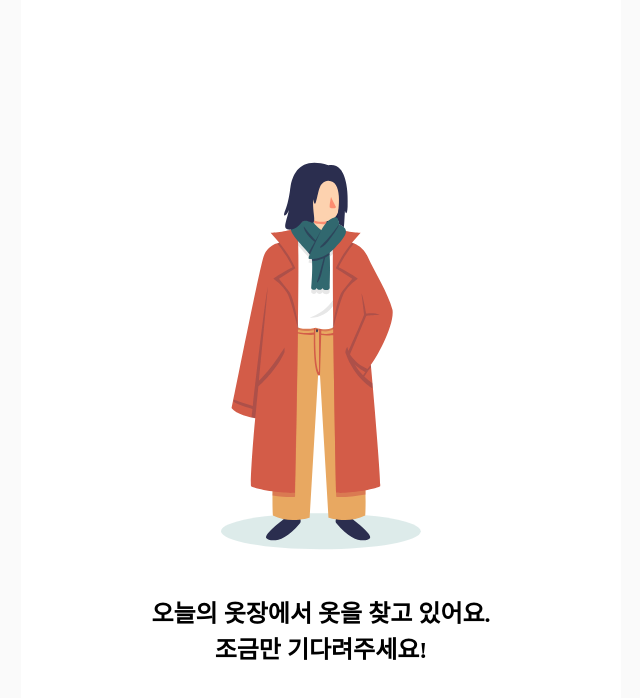
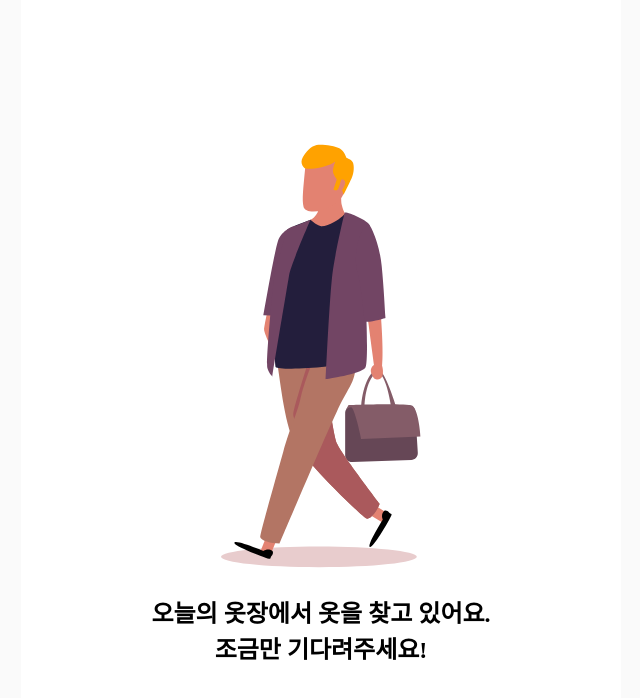
Before and after one commit to gunhee0421/todayclothes, a Next.js app: page /recommend in a window 1280 px wide. Shown: the top 698 px of the page, without its empty margins (319-959 px from the left). Built offline with nearby package versions, Linux system fonts and the light colour scheme; no server answers; a web font is replaced by a local one.

Commit message:
feat: loading Avatar 진행상태

```diff
--- a/src/components/Avatar/Avatar.tsx
+++ b/src/components/Avatar/Avatar.tsx
@@ -12,7 +12,7 @@ import {
   cloudImage,
 } from './AvatarImg'
 import Image from 'next/image'
-import React, { useEffect } from 'react'
+import React, { useEffect, useMemo, useState } from 'react'
 import { clearTimeout } from 'timers'
 
 export const HomeAvatar = () => {
@@ -69,12 +69,16 @@ export const LoadingAvatar = () => {
     ...coldImage,
     ...so_coldImage,
   ]
-  const randomImage = imageArray[Math.floor(Math.random() * imageArray.length)]
+  const RandomImage = useMemo(() => {
+    const image = imageArray[Math.floor(Math.random() * imageArray.length)]
+    return image
+  }, [])
+
   return (
     <div className="flex flex-col items-center justify-end pt-[10vh]">
-      {randomImage && (
+      {RandomImage && (
         <Image
-          src={randomImage}
+          src={RandomImage}
           alt="Avatar"
           width={200}
           height={450}
@@ -96,6 +100,11 @@ export const LoadingAvatar = () => {
           </>
         )}
       </p>
+      <div className="mt-12 flex space-x-2">
+        <div className="animate-dot h-4 w-4 rounded-full bg-gray-500 opacity-0 delay-100" />
+        <div className="animate-dot h-4 w-4 rounded-full bg-gray-500 opacity-0 delay-200" />
+        <div className="animate-dot h-4 w-4 rounded-full bg-gray-500 opacity-0 delay-300" />
+      </div>
     </div>
   )
 }
--- a/tailwind.config.ts
+++ b/tailwind.config.ts
@@ -241,11 +241,17 @@ const config = {
           '0%': { transform: 'translateY(0)', opacity: '1' },
           '100%': { transform: 'translateY(-3px)', opacity: '0.5' },
         },
+        'dot-flashing': {
+          '0%, 20%': { opacity: '0' }, // 처음과 20%일 때 투명
+          '50%': { opacity: '1' }, // 50%에서 최대 투명도
+          '80%, 100%': { opacity: '0' }, // 마지막으로 다시 투명
+        },
       },
       animation: {
         fadein: 'fadein 1s ease-out',
         modalFadein: 'modalFadein 0.2s ease-out',
         modalFadeout: 'modalFadeout 0.2s ease-in',
+        dot: 'dot-flashing 1.4s infinite', // 애니메이션 이름
       },
     },
   },
```
